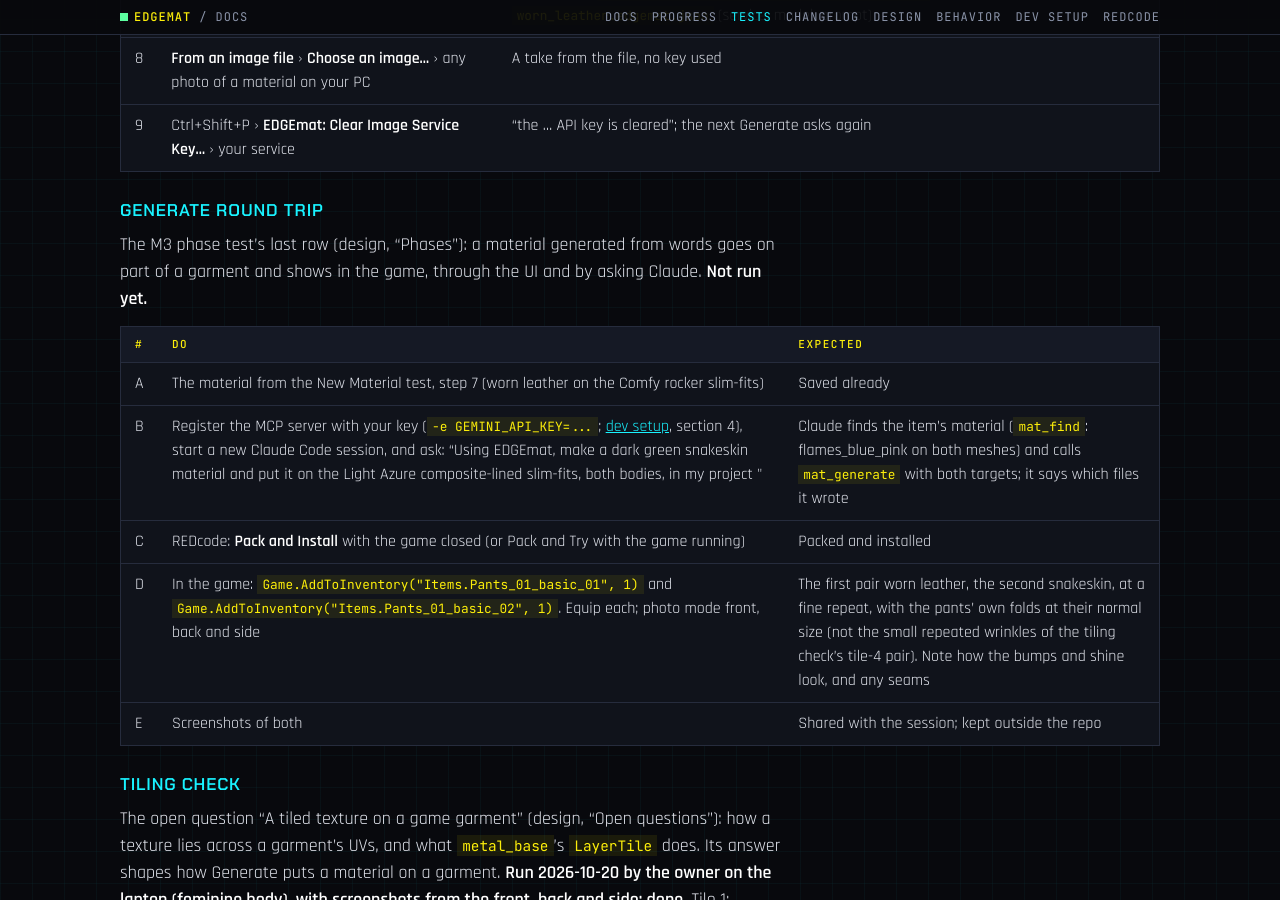
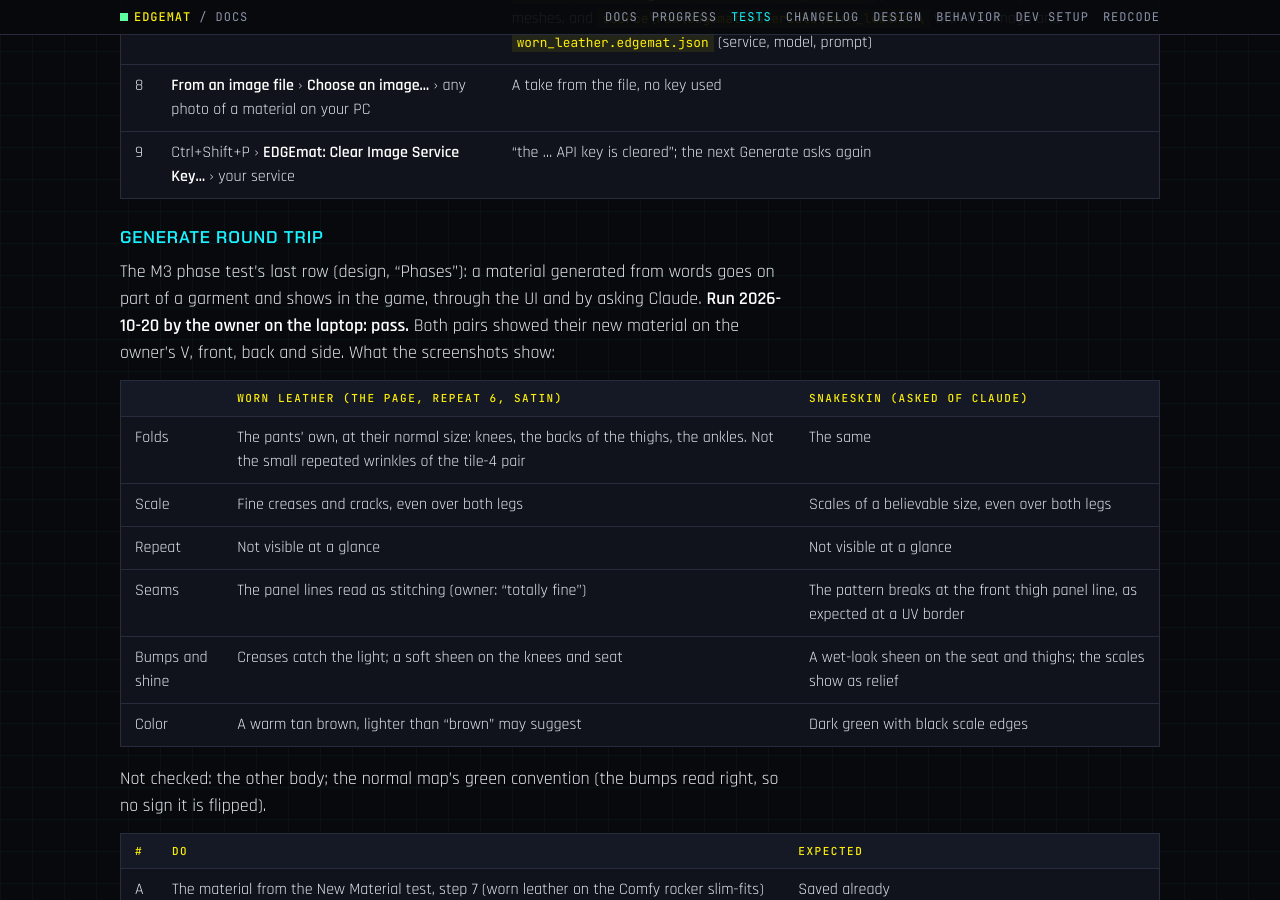
Before and after one commit to Edgemodders/EDGEmat, a Jekyll site: the page built from docs/testing.md, in a window 1280 px wide and 900 px high, scrolled down 11309 px. Built offline with Jekyll 4.4.1, drawn with Linux system fonts in a browser that asks for light colours; our own code applies the rules of GitHub Pages for plain Markdown files; some of the changed text lies outside the part shown.

Commit message:
Generate seen in the game: New Material and the round trip pass
Co-Authored-By: Claude Opus 5.5 <noreply@anthropic.com>

```diff
--- a/docs/testing.md
+++ b/docs/testing.md
@@ -17,8 +17,8 @@ Last updated 2026-10-20.
 | [Find view](#find-view) | By hand, F5 | M2 | 2026-10-19 | Pass |
 | [View in 3D](#view-in-3d) | By hand, F5, with REDcode | M2 | 2026-10-19 | Pass |
 | [Setup editor: editing and Save to Project](#setup-editor-editing-and-save-to-project) | By hand, F5, with REDcode | M3 | 2026-10-20 | Pass |
-| [New Material](#new-material) | By hand, F5, with an image service key | M3 | | Not run yet |
-| [Generate round trip](#generate-round-trip) | In the game, with REDcode and Claude Code | M3 | | Not run yet |
+| [New Material](#new-material) | By hand, F5, with an image service key | M3 | 2026-10-20 | Pass |
+| [Generate round trip](#generate-round-trip) | In the game, with REDcode and Claude Code | M3 | 2026-10-20 | Pass on the owner's V |
 | [Tiling check](#tiling-check) | In the game, from `npm run tiling-check` | M3 | 2026-10-20 | Done: LayerTile repeats the textures |
 | [M3 in-game round trip](#m3-in-game-round-trip) | In the game, with REDcode and Claude Code | M3 | 2026-10-20 | Pass on the owner's V; the deploy needed a separate step |
 | [M2 phase test](#m2-phase-test) | Against WolvenKit's reading, and by the owner | M2 | 2026-10-19 | Pass |
@@ -176,7 +176,7 @@ All three go into the `EDGEmat_M3` project from the test above, on three garment
 
 ### New Material
 
-Built 2026-10-20 (M3, Generate's first slice). **Not run by the owner yet.** Before that: the page rendered in headless Chrome with a take (stubbed service), the smoke test's Generate checks, and `mat_from_image` and `mat_apply` over stdio. You need a REDcode project open (EDGEmat_M3 is fine) and, for steps 4 to 8, an API key for Google Gemini (aistudio.google.com › Get API key) or OpenAI (platform.openai.com › API keys; GPT Image may ask you to verify your organization first). Each Generate spends a few cents of your credits. `npm run build`, then F5; every step happens in the development host.
+Built 2026-10-20 (M3, Generate's first slice). **Run 2026-10-20 by the owner on the laptop: all pass**, with a real image service key (the first live calls). Before that: the page rendered in headless Chrome with a take (stubbed service), the smoke test's Generate checks, and `mat_from_image` and `mat_apply` over stdio. You need a REDcode project open (EDGEmat_M3 is fine) and, for steps 4 to 8, an API key for Google Gemini (aistudio.google.com › Get API key) or OpenAI (platform.openai.com › API keys; GPT Image may ask you to verify your organization first). Each Generate spends a few cents of your credits. `npm run build`, then F5; every step happens in the development host.
 
 | # | Do | Expected |
 |---|---|---|
@@ -192,7 +192,18 @@ Built 2026-10-20 (M3, Generate's first slice). **Not run by the owner yet.** Bef
 
 ### Generate round trip
 
-The M3 phase test's last row (design, "Phases"): a material generated from words goes on part of a garment and shows in the game, through the UI and by asking Claude. **Not run yet.**
+The M3 phase test's last row (design, "Phases"): a material generated from words goes on part of a garment and shows in the game, through the UI and by asking Claude. **Run 2026-10-20 by the owner on the laptop: pass.** Both pairs showed their new material on the owner's V, front, back and side. What the screenshots show:
+
+| | Worn leather (the page, Repeat 6, satin) | Snakeskin (asked of Claude) |
+|---|---|---|
+| Folds | The pants' own, at their normal size: knees, the backs of the thighs, the ankles. Not the small repeated wrinkles of the tile-4 pair | The same |
+| Scale | Fine creases and cracks, even over both legs | Scales of a believable size, even over both legs |
+| Repeat | Not visible at a glance | Not visible at a glance |
+| Seams | The panel lines read as stitching (owner: "totally fine") | The pattern breaks at the front thigh panel line, as expected at a UV border |
+| Bumps and shine | Creases catch the light; a soft sheen on the knees and seat | A wet-look sheen on the seat and thighs; the scales show as relief |
+| Color | A warm tan brown, lighter than "brown" may suggest | Dark green with black scale edges |
+
+Not checked: the other body; the normal map's green convention (the bumps read right, so no sign it is flipped).
 
 | # | Do | Expected |
 |---|---|---|
```
Also changed, not shown: CLAUDE.md (+1 -1 lines), docs/progress.md (+3 -3 lines).
